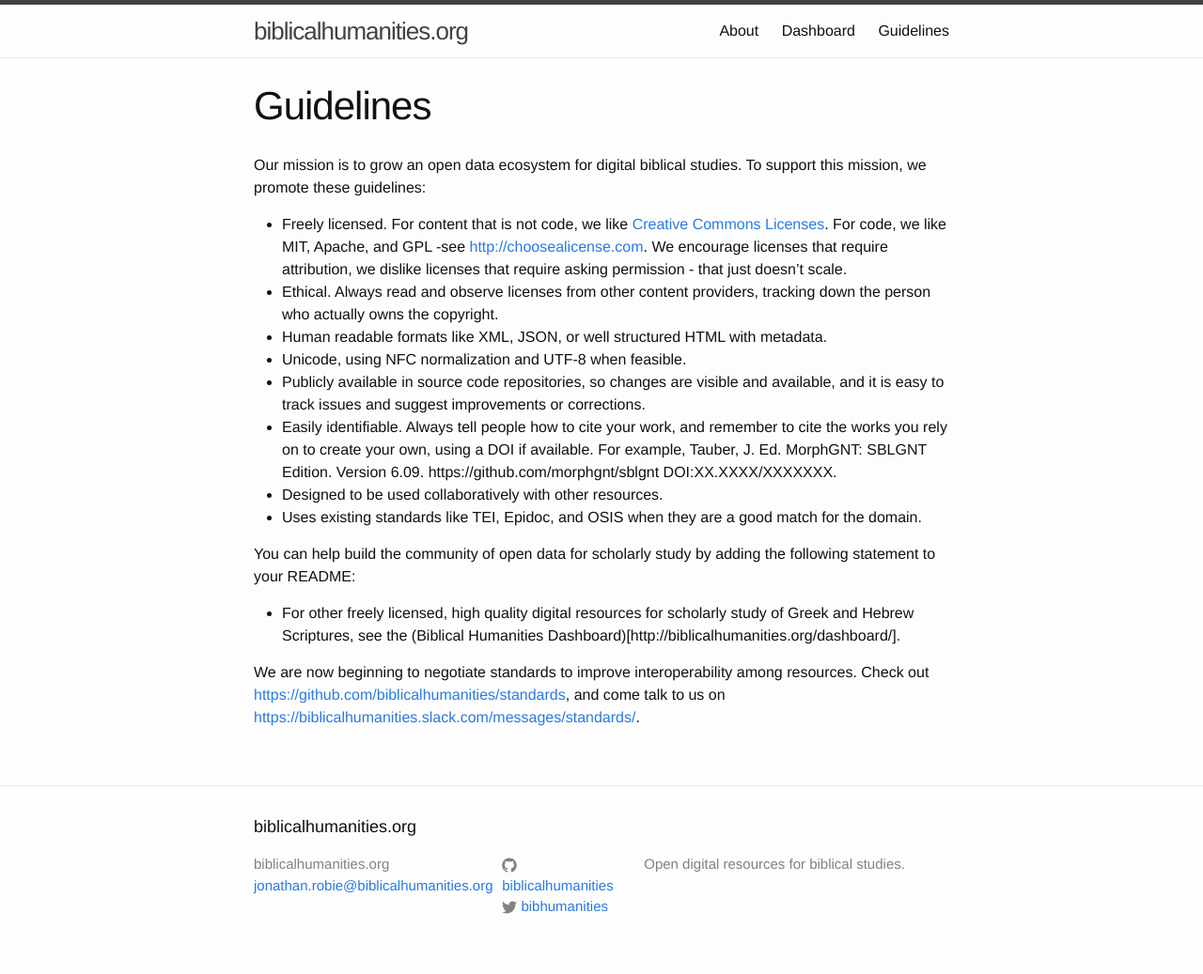
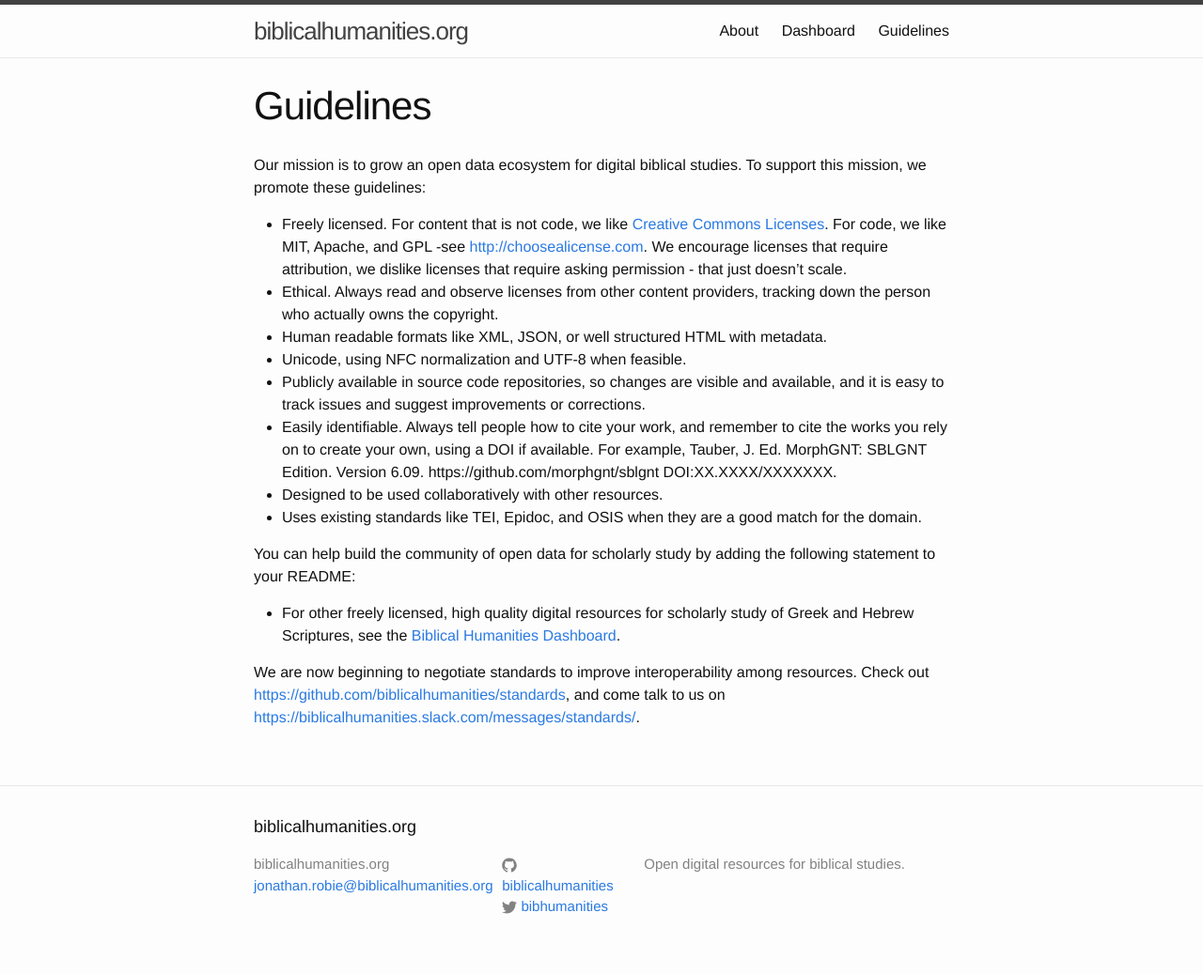
Before and after one commit to biblicalhumanities/biblicalhumanities.github.io, a Jekyll site: the page built from guidelines.md, in a window 1280 px wide. Shown: the whole page at 94% size. Built offline with Jekyll 4.4.1, drawn with Linux system fonts in a browser that asks for light colours.

Commit message:
Fixed link.

```diff
--- a/guidelines.md
+++ b/guidelines.md
@@ -17,6 +17,6 @@
 
 You can help build the community of open data for scholarly study by adding the following statement to your README:
 
-- For other freely licensed, high quality digital resources for scholarly study of Greek and Hebrew Scriptures, see the (Biblical Humanities Dashboard)[http://biblicalhumanities.org/dashboard/].
+- For other freely licensed, high quality digital resources for scholarly study of Greek and Hebrew Scriptures, see the [Biblical Humanities Dashboard](http://biblicalhumanities.org/dashboard/).
 
 We are now beginning to negotiate standards to improve interoperability among resources.  Check out [https://github.com/biblicalhumanities/standards](https://github.com/biblicalhumanities/standards), and come talk to us on [https://biblicalhumanities.slack.com/messages/standards/](https://biblicalhumanities.slack.com/messages/standards/).
```
